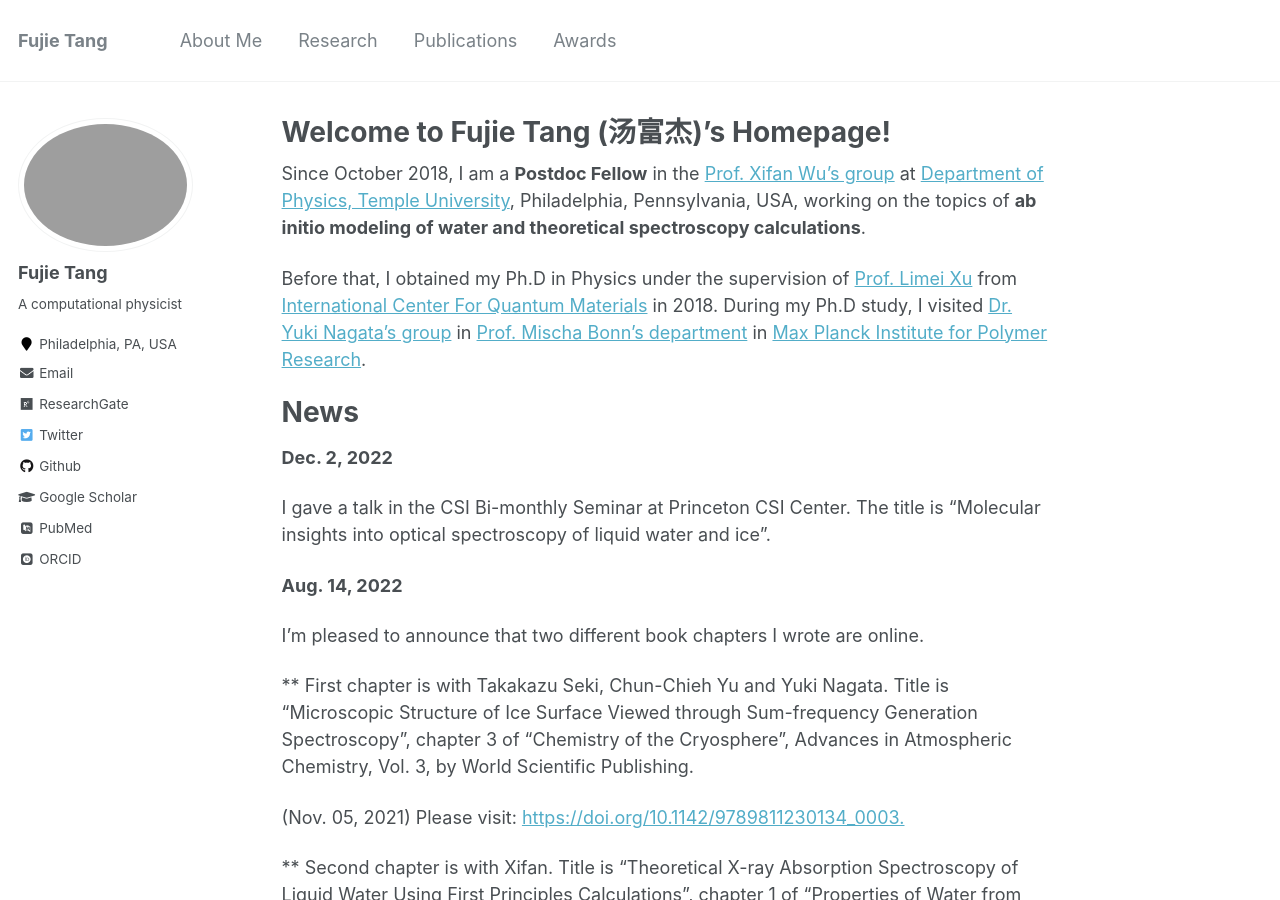
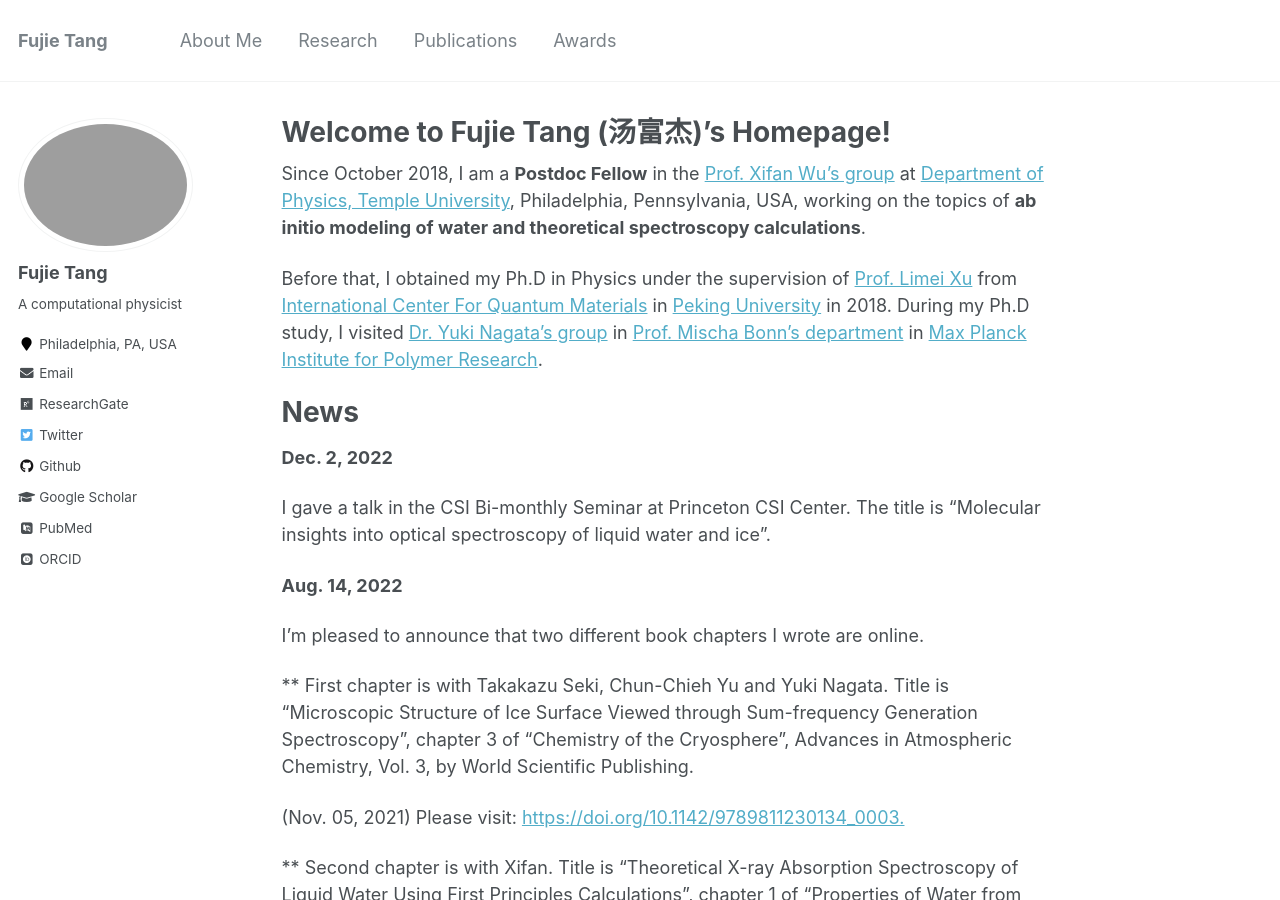
Before and after one commit to fujiepku/fujiepku.github.io, a Jekyll site: the page built from _pages/about.md, in a window 1280 px wide and 900 px high. Built offline with Jekyll 4.4.1, drawn with Linux system fonts in a browser that asks for light colours; some web fonts are replaced.

Commit message:
Update about.md

```diff
--- a/_pages/about.md
+++ b/_pages/about.md
@@ -10,7 +10,7 @@ redirect_from:
 
 Since October 2018, I am a **Postdoc Fellow** in the [Prof. Xifan Wu's group](https://sites.temple.edu/xifanwu/) at [Department of Physics, Temple University](https://phys.cst.temple.edu/), Philadelphia, Pennsylvania, USA, working on the topics of **ab initio modeling of water and theoretical spectroscopy calculations**.
 
-Before that, I obtained my Ph.D in Physics under the supervision of [Prof. Limei Xu](https://xulm.pku.edu.cn/index.htm) from [International Center For Quantum Materials](http://icqm.pku.edu.cn/) in 2018. During my Ph.D study, I visited [Dr. Yuki Nagata's group](https://asunaroyuki.wixsite.com/sstgroup) in [Prof. Mischa Bonn's department](https://www.mpip-mainz.mpg.de/en/bonn) in [Max Planck Institute for Polymer Research](https://www.mpip-mainz.mpg.de/en/home).
+Before that, I obtained my Ph.D in Physics under the supervision of [Prof. Limei Xu](https://xulm.pku.edu.cn/index.htm) from [International Center For Quantum Materials](http://icqm.pku.edu.cn/) in [Peking University](https://www.pku.edu.cn/) in 2018. During my Ph.D study, I visited [Dr. Yuki Nagata's group](https://asunaroyuki.wixsite.com/sstgroup) in [Prof. Mischa Bonn's department](https://www.mpip-mainz.mpg.de/en/bonn) in [Max Planck Institute for Polymer Research](https://www.mpip-mainz.mpg.de/en/home).
 
 News
 ======
```
